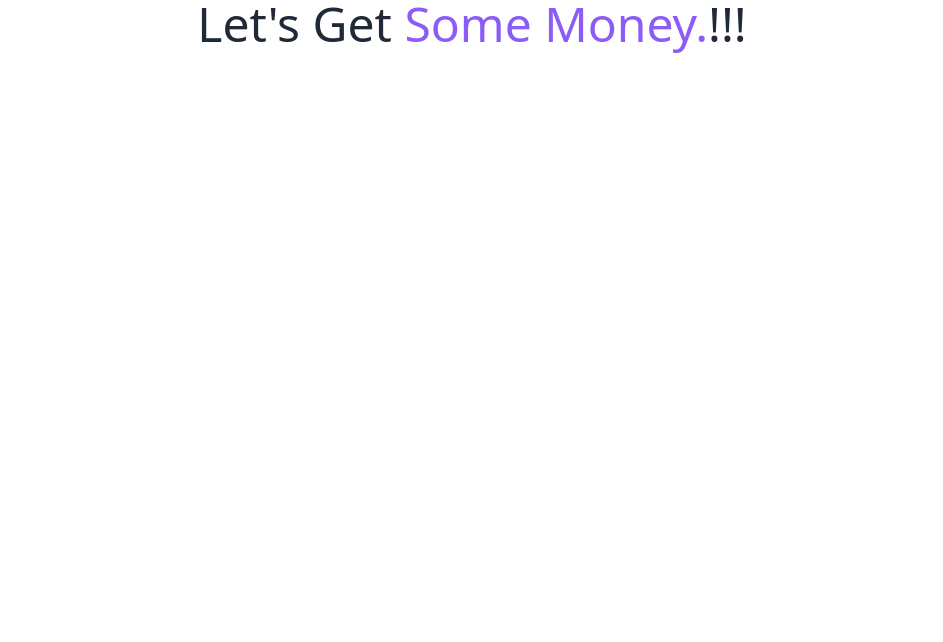
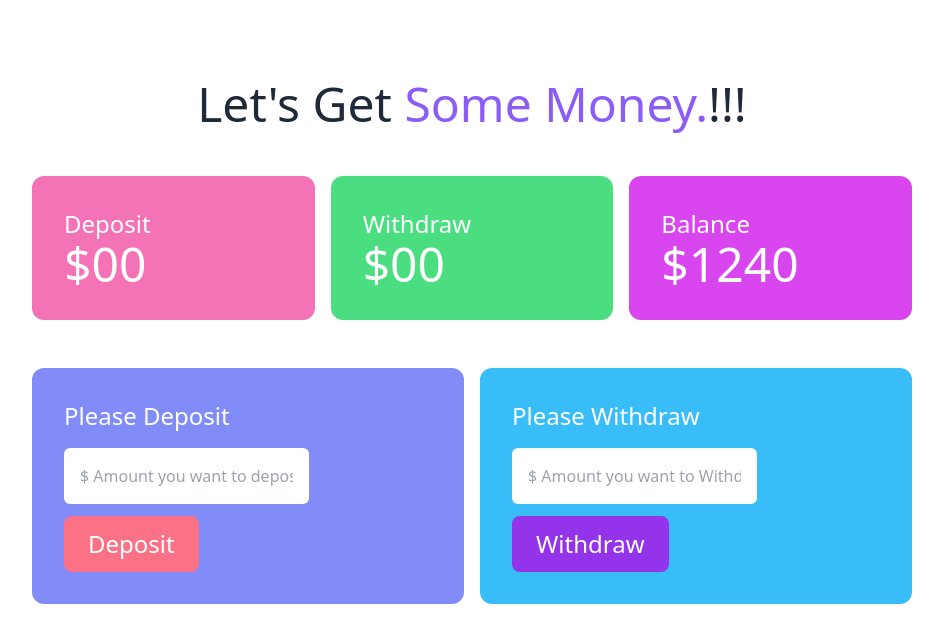
Before and after one commit to sabbir-offc/money-bank, a plain HTML site: page bank.html in a window 1280 px wide. Shown: the whole page, without its empty margins (168-1111 px from the left). Drawn offline with nearby package versions, Linux system fonts and the light colour scheme.

Commit message:
added some design

```diff
--- a/bank.html
+++ b/bank.html
@@ -1,8 +1,8 @@
 <!DOCTYPE html>
 <html lang="en">
-<head>
-    <meta charset="UTF-8">
-    <meta name="viewport" content="width=device-width, initial-scale=1.0">
+  <head>
+    <meta charset="UTF-8" />
+    <meta name="viewport" content="width=device-width, initial-scale=1.0" />
     <title>Bank Inside</title>
     <!-- Google font -->
     <link rel="preconnect" href="https://fonts.googleapis.com" />
@@ -19,17 +19,74 @@
     />
     <script src="https://cdn.tailwindcss.com"></script>
     <style>
-        .font-ubuntu{
-            font-family: 'Ubuntu', sans-serif;
-        }
+      .font-ubuntu {
+        font-family: "Ubuntu", sans-serif;
+      }
     </style>
-</head>
-<body>
+  </head>
+  <body class="w-11/12 mx-auto mt-20">
     <header>
-        <h1 class="text-5xl text-center">Let's Get  <span class="text-violet-500 font-medium">Some Money.</span>!!! </h1>
+      <h1 class="text-5xl text-center">
+        Let's Get
+        <span class="text-violet-500 font-medium">Some Money.</span>!!!
+      </h1>
     </header>
     <main>
+      <section class="mt-12">
+        <div class="grid lg:grid-cols-3 gap-4 w-9/12 mx-auto text-white">
+          <div class="bg-pink-400 p-8 rounded-xl w-3/5 lg:w-full mx-auto">
+            <h3 class="text-2xl">Deposit</h3>
+            <h2 class="text-5xl" id="text-deposit">$00</h2>
+          </div>
+          <div class="bg-green-400 p-8 rounded-xl w-3/5 lg:w-full mx-auto">
+            <h3 class="text-2xl">Withdraw</h3>
+            <h2 class="text-5xl" id="text-withdraw">$00</h2>
+          </div>
+          <div class="bg-fuchsia-500 p-8 rounded-xl w-3/5 lg:w-full mx-auto">
+            <h3 class="text-2xl">Balance</h3>
+            <h2 class="text-5xl" id="text-balance">$1240</h2>
+          </div>
+        </div>
+      </section>
+      <!-- Deposit and withdraw -->
+      <section class="mt-12">
+        <div class="grid lg:grid-cols-2 gap-4 w-9/12 mx-auto">
+          <div class="bg-indigo-400 p-8 rounded-xl">
+            <h3 class="text-2xl text-white">Please Deposit</h3>
+            <input
+              class="mb-3 p-4 block mt-4 rounded-md outline-none w-2/3"
+              type="text"
+              name=""
+              id="input-deposit"
+              placeholder="$ Amount you want to deposit."
+            />
+            <button
+              class="bg-rose-400 font-medium py-3 px-6 text-center rounded-lg text-white hover:bg-sky-400 text-2xl capitalize"
+              id="btn-deposit"
+            >
+              Deposit
+            </button>
+          </div>
+          <div class="bg-sky-400 p-8 rounded-xl">
+            <h3 class="text-2xl text-white">Please Withdraw</h3>
+            <input
+              class="mb-3 p-4 block mt-4 rounded-md outline-none w-2/3"
+              type="text"
+              name=""
+              id="input-withdraw"
+              placeholder="$ Amount you want to Withdraw."
+            />
+            <button
+              class="bg-purple-600 font-medium py-3 px-6 text-center rounded-lg text-white hover:bg-blue-800 text-2xl capitalize"
+              id="btn-withdraw"
+            >
+              Withdraw
+            </button>
+          </div>
+        </div>
+      </section>
+    </main>
 
-    </main>
-</body>
+    <script src="./js/deposit.js"></script>
+  </body>
 </html>
```
Also changed, not shown: js/deposit.js (added).
